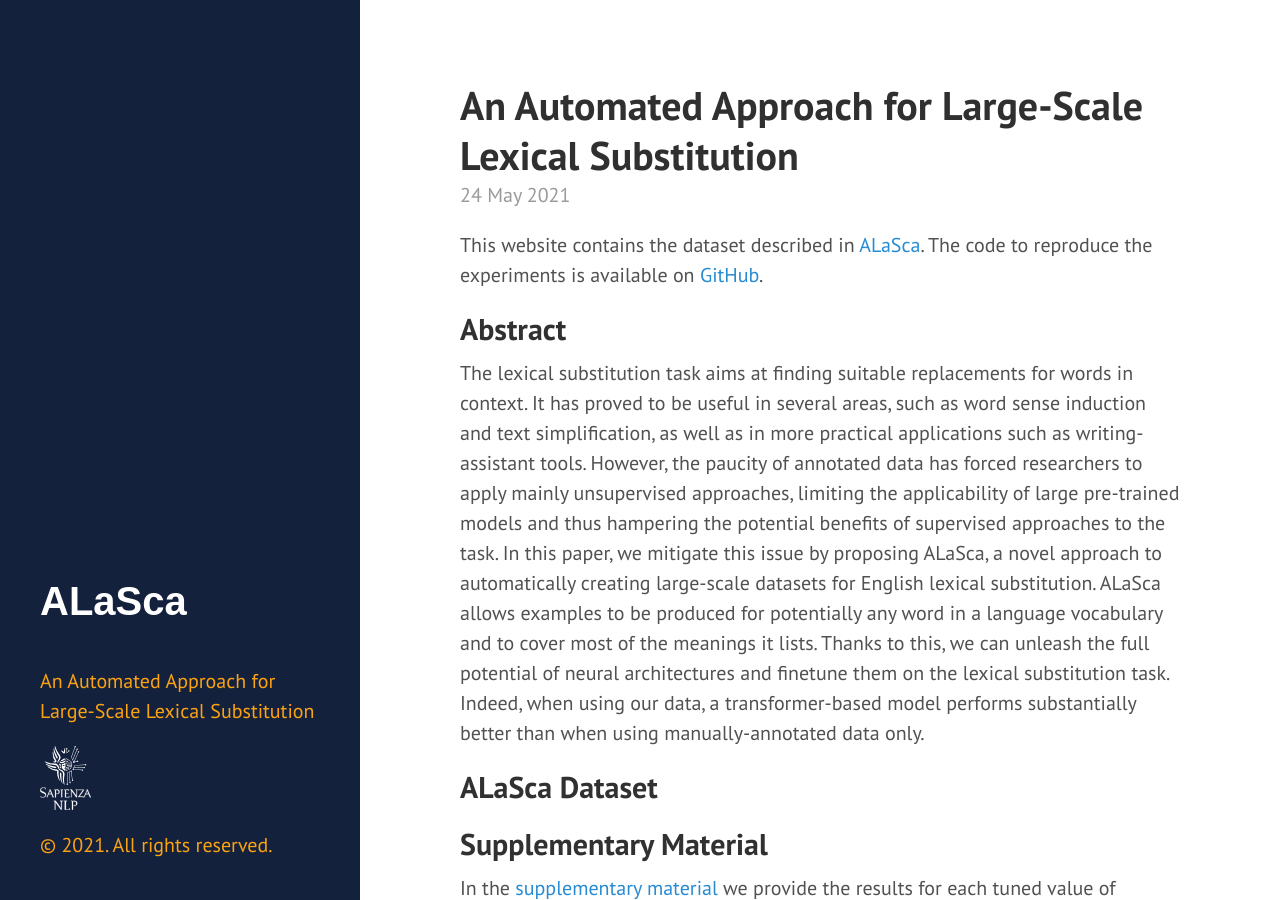
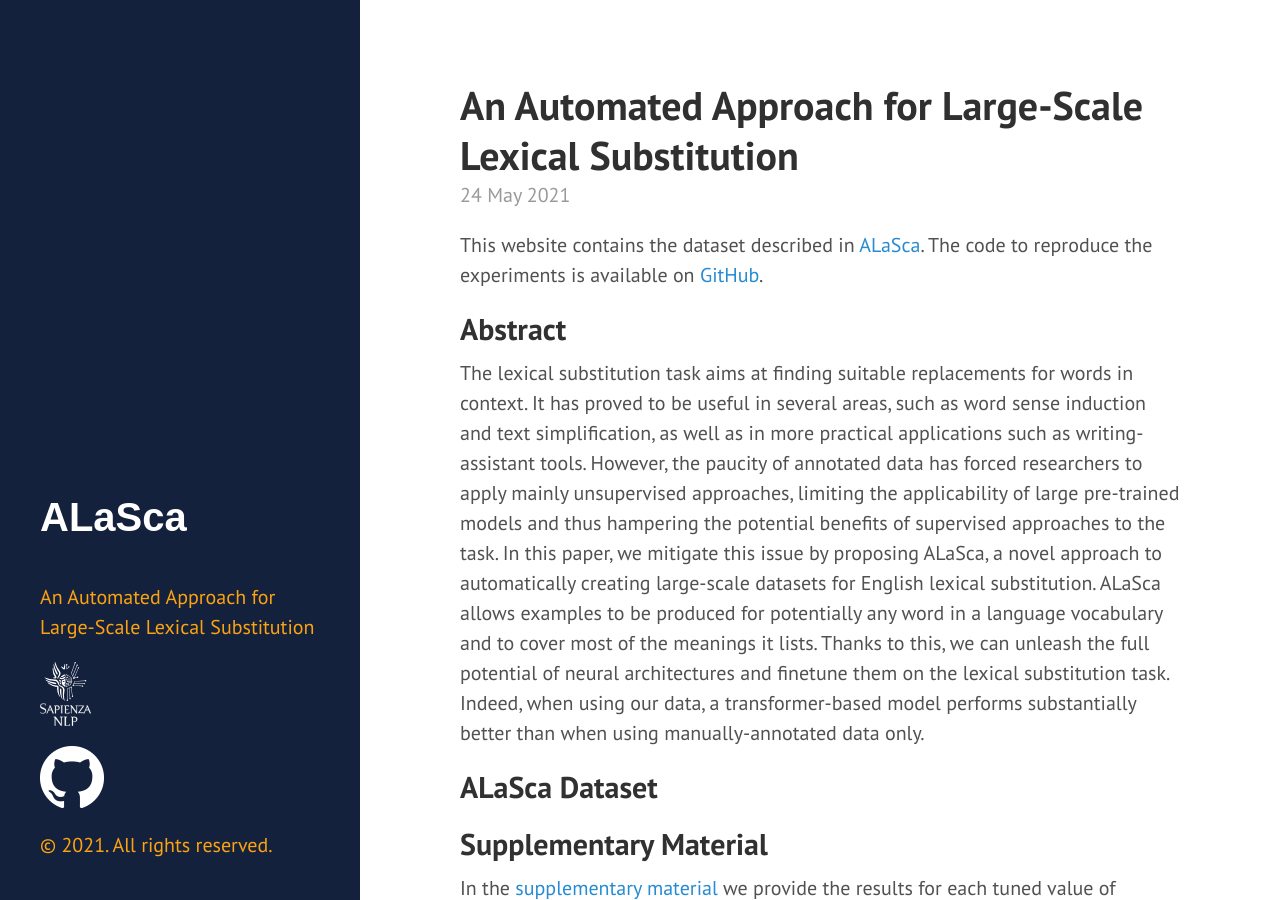
Before and after one commit to caterinaLacerra/ALaSca, a Jekyll site: the page built from docs/index.html, in a window 1280 px wide and 900 px high. Built offline with Jekyll 4.4.1, drawn with Linux system fonts in a browser that asks for light colours; the list of posts is cut into pages by our own code.

Commit message:
Update sidebar.html

```diff
--- a/docs/_includes/sidebar.html
+++ b/docs/_includes/sidebar.html
@@ -12,8 +12,14 @@
       <br class="lead">{{ site.description }}<br>
       </p>
     </div>
+
     <a href="http://nlp.uniroma1.it/" target="_blank" style="padding-left: 0">
         <img src="https://raw.githubusercontent.com/caterinaLacerra/alasca/master/docs/_images/sapienza-nlp-logo.svg" height="64">
+    </a>
+
+
+    <a href="https://github.com/SapienzaNLP" target="_blank" style="padding-left: 0">
+        <img src="https://raw.githubusercontent.com/caterinaLacerra/alasca/master/docs/_images/GitHub-Mark-Light-64px.png">
     </a>
     <!--<a href="https://twitter.com/SapienzaNLP" target="_blank" class="fa fa-twitter" style="padding-left: 0"></a>
 
```
